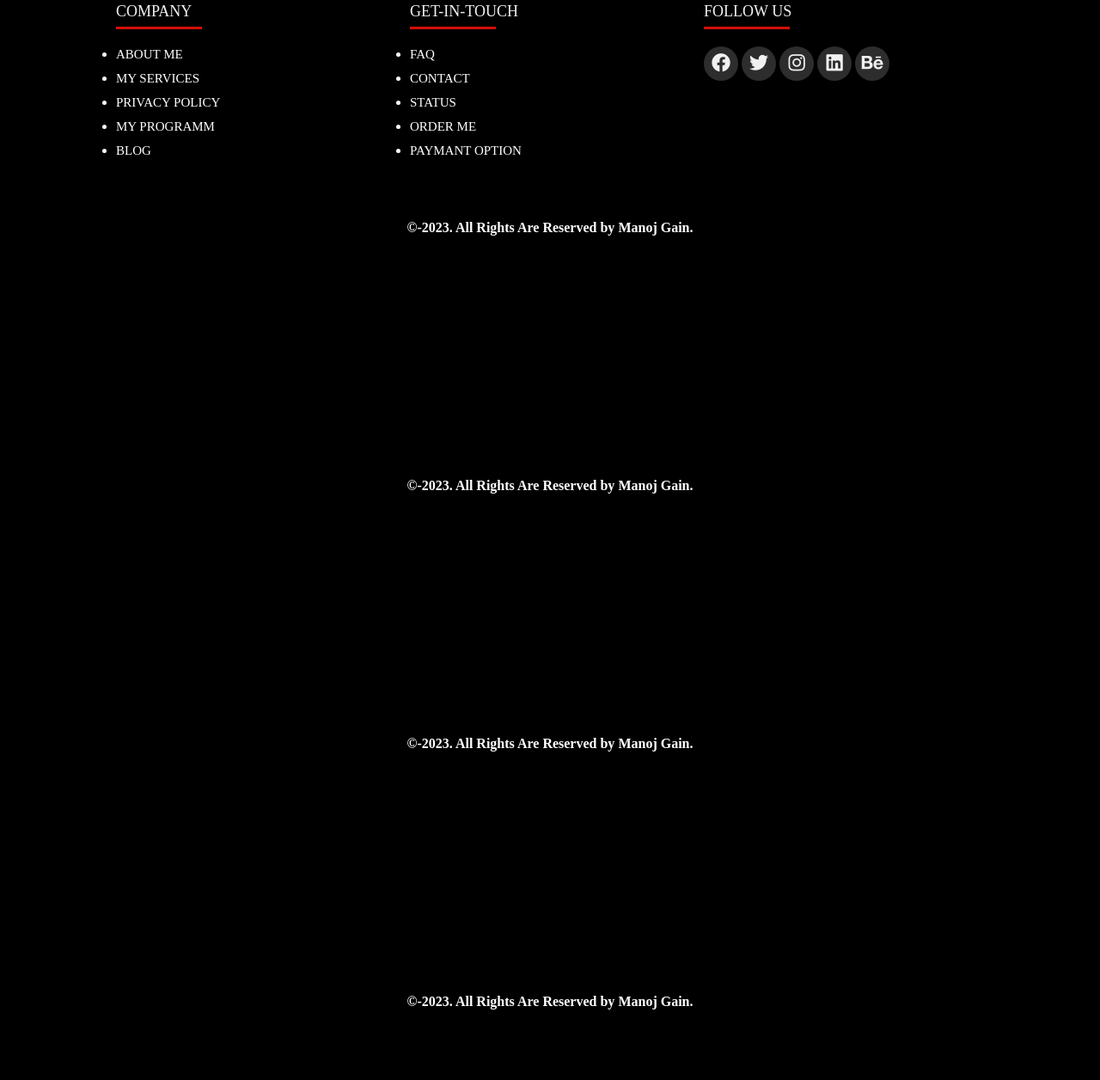
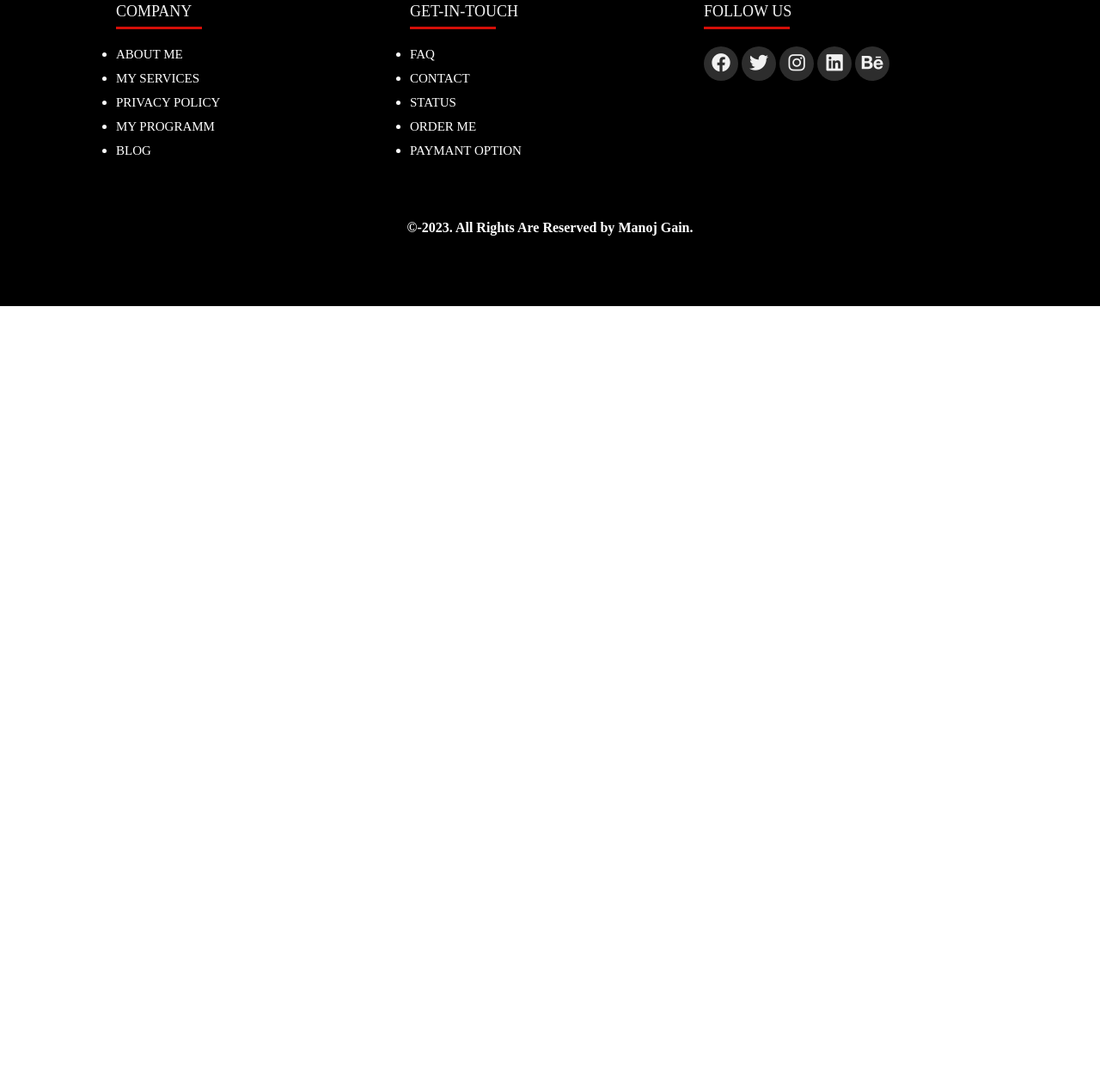
Before and after one commit to manojgain1988/mkg, a plain HTML site: page index.html in a window 1280 px wide. Shown: the part 6912-8168 px from the top of the page at 86% size. After the commit the page ends 7268 px from the top, so only its background shows below. Drawn offline with Linux system fonts and the light colour scheme.

Commit message:
3p delete

```diff
--- a/index.html
+++ b/index.html
@@ -487,9 +487,6 @@
       <footer>
 
         <h1>&copy;-2023. All Rights Are Reserved by <span>Manoj Gain.</span></h1>
-        <h1>&copy;-2023. All Rights Are Reserved by <span>Manoj Gain.</span></h1>
-        <h1>&copy;-2023. All Rights Are Reserved by <span>Manoj Gain.</span></h1>
-        <h1>&copy;-2023. All Rights Are Reserved by <span>Manoj Gain.</span></h1>
 
       </footer>
 
```
